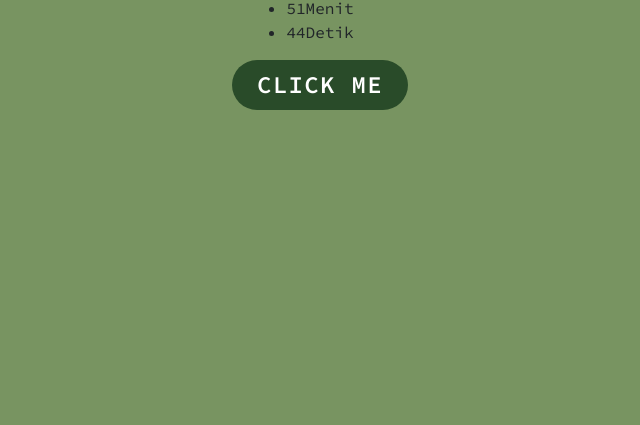
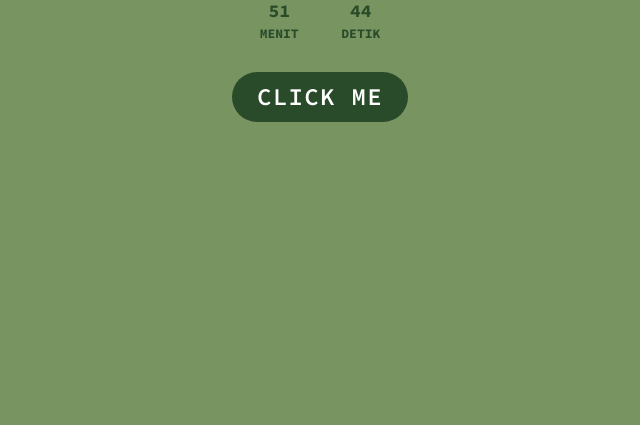
Before and after one commit to reihanfh/happy-birthday-ari, a plain HTML site: page index.html in a window 1280 px wide. Shown: the part 375-800 px from the top of the page, without its empty margins (320-960 px from the left). Drawn offline with nearby package versions, Linux system fonts and the light colour scheme.

Commit message:
Update style.css

```diff
--- a/assets/css/style.css
+++ b/assets/css/style.css
@@ -24,6 +24,11 @@ h4 {
 .bg-primary-green {
 	background-color: #789461;
 }
+
+.text-green {
+	color: #294b29;
+}
+
 /*---------------------------------------
   COVER
 -----------------------------------------*/
@@ -59,4 +64,19 @@ h4 {
 	padding-right: 24px;
 }
 
-/* BACKGROUND */
+/* COUNTDOWN */
+#countdown li {
+	display: inline-block;
+	font-size: small;
+	list-style-type: none;
+	padding: 1em;
+	text-transform: uppercase;
+	font-weight: bold;
+	width: 72px;
+	height: 72px;
+}
+
+#countdown li span {
+	display: block;
+	font-size: large;
+}
```
